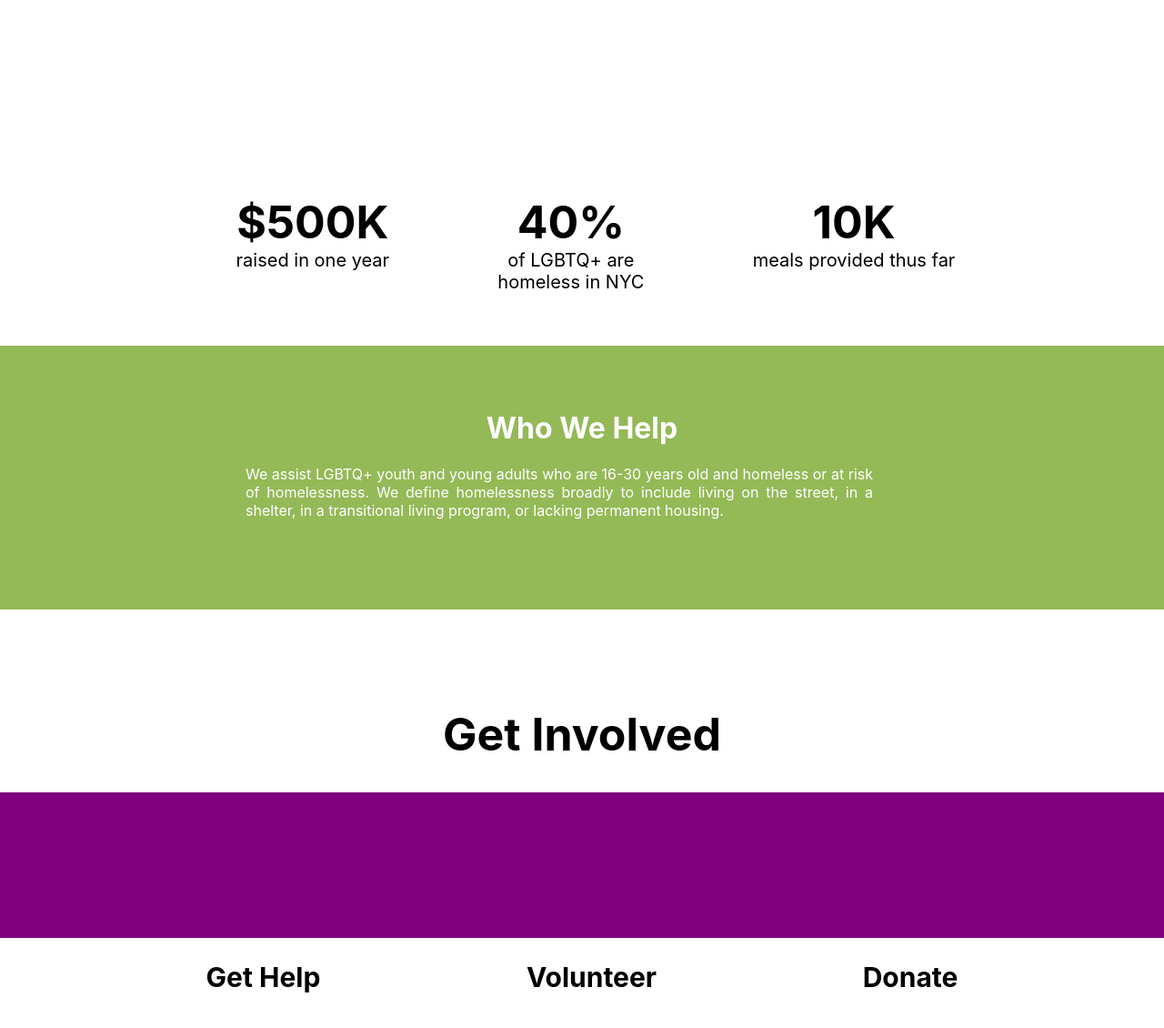
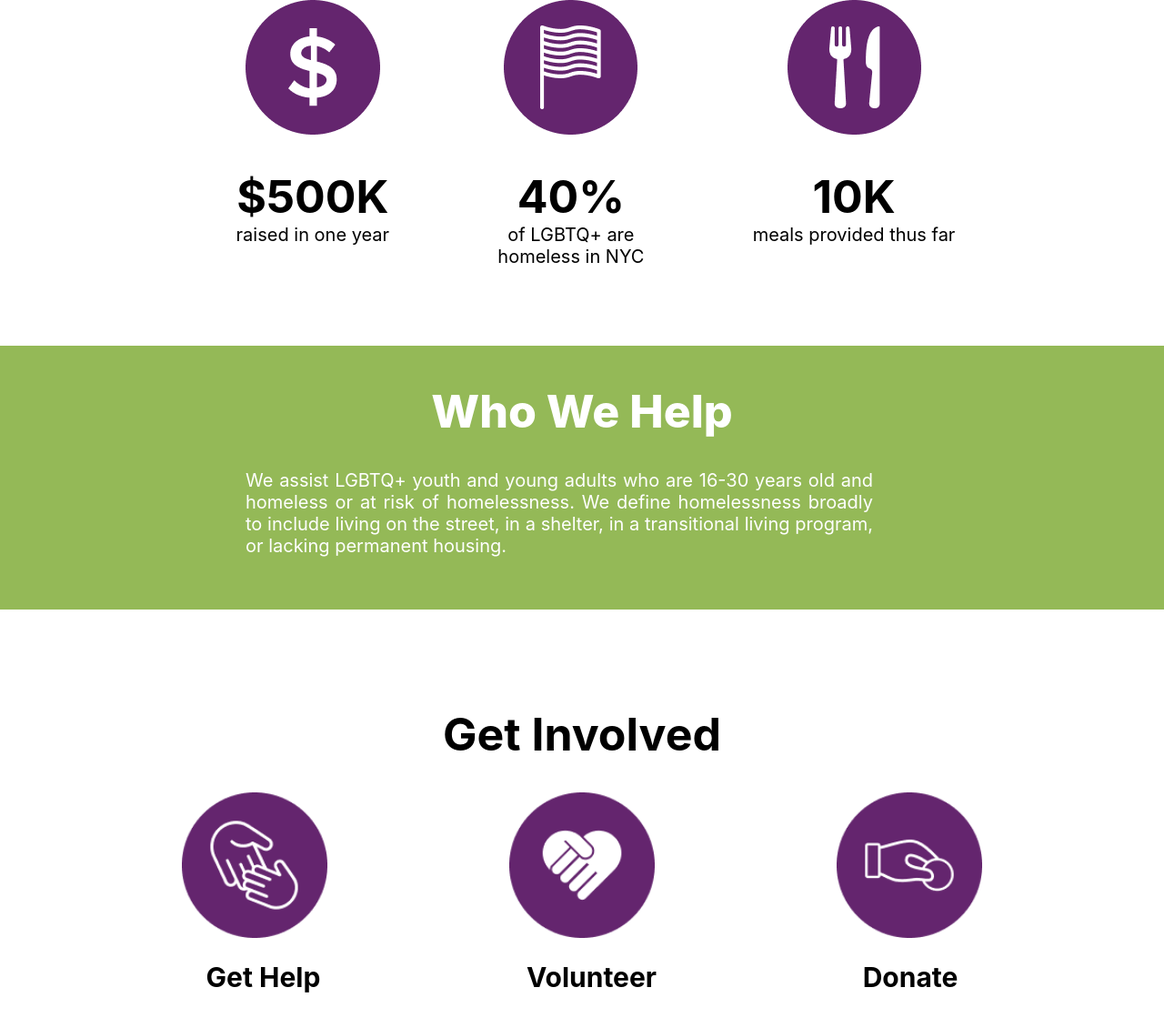
Before and after one commit to chrisratsimba123/new-alternatives-app, a React (Create React App) app in the folder client/: page / in a window 1280 px wide. Shown: the top 1130 px of the page at 91% size. Built offline with nearby package versions, Linux system fonts and the light colour scheme.

Commit message:
Homescreen Section  Images added and all section elements styled

```diff
--- a/client/src/Screens/Home/Home.css
+++ b/client/src/Screens/Home/Home.css
@@ -1,8 +1,4 @@
 
-
-
-
-/*
 /* <Homepage /> Section: First Row of Three Purple Icons*/
 .purple-icons-first {
   display: flex;
@@ -20,15 +16,10 @@
   flex-direction: column;
 }
 
-.icon-image {
-
-}
-
 .icon-text {
  display: flex;
  flex-direction: column;
  justify-content: space-evenly;
- padding-top: 180px;
 }
 
 .icon-text h1 {
@@ -40,6 +31,7 @@
   font-size: 20px;
   text-align: center;
 }
+
 /*
 /* <Homepage /> Section: Who We Help*/
 .who-we-help {
@@ -55,18 +47,19 @@
 }
 
 .who-we-help-h1{
+  font-size: 50px;
+  font-weight: 800;
   max-height: 290px;
 }
 
 .who-we-help-p {
+  font-size: 20px;
   height: 290;
   max-height: 290px;
   text-align: justify;
   text-justify: inter-word;
   margin: 0px 320px 50px 270px;
 }
-
-
 
 /*
 /* Homepage /> Section: Get Involved*/
@@ -80,9 +73,11 @@
   background-color: rgb(255,255,255);
 }
 
-.get-involved-icon {
+.get-involved-icons {
+  display: flex;
+  justify-content: space-evenly;
   height: 160px;
-  background-color: purple;
+
 }
 
 .get-involved-text {
--- a/client/src/Screens/Home/Home.jsx
+++ b/client/src/Screens/Home/Home.jsx
@@ -1,36 +1,44 @@
 import React, { useState, useEffect } from 'react'
 import './Home.css'
+import IconDollarSign from '../../Assets/purple-icon_dollar-sign.png'
+import IconFlag from '../../Assets/purple-icon_flag.png'
+import IconKnifeAndFork from'../../Assets/purple-icon_knife-and-fork.png'
+import IconTwoHands from'../../Assets/purple-icon_two-hands.png'
+import IconHandsHeart from '../../Assets/purple-icon_hands-heart.png'
+import IconHandWithCoin from '../../Assets/purple-icon_hand-with-coin.png'
+
+
 
 const Home = () => {
 
   return (
     <>
-      <div className='layout'>
-
-
-
-
-
-
-
-
       <div className='purple-icons-first'>
         <div className='icon'>
+          <div className='icon-image'>
+          <img src={IconDollarSign} alt='Icon: Dollar sign' />
             <div className='icon-text'>
               <h1>$500K</h1>
               <p>raised in one year</p>
             </div>
           </div>
+        </div>
         <div className='icon'>
+          <div className='icon-image'>
+          <img src={IconFlag} alt='Icon: Flag' />
           <div className='icon-text'>
               <h1>40%</h1>
               <p>of LGBTQ+ are<br/>homeless in NYC</p>
             </div>
          </div>
+        </div>
         <div className='icon'>
+          <div className='icon-image'>
+          <img src={IconKnifeAndFork} alt='Icon: Knife and fork' />
             <div className='icon-text'>
               <h1>10K</h1>
               <p>meals provided thus far</p>
+            </div>
           </div>
         </div>
         </div>
@@ -44,8 +52,10 @@ const Home = () => {
 
         <div className='get-involved'>
           <h1>Get Involved</h1>
-          <div className='get-involved-icon'>
-
+          <div className='get-involved-icons'>
+          <img src={IconTwoHands} alt='Icon: Two hands' />
+          <img src={IconHandsHeart} alt='Icon: Hands in the shape of a heart' />
+          <img src={IconHandWithCoin} alt='Icon: Hand with coin in between index finger and thumb' />
           </div>
             <div className='get-involved-text'>
               <h2>Get Help</h2>
@@ -54,10 +64,6 @@ const Home = () => {
           </div>
 
       </div>
-
-
-
-    </div>
     </>
     )
 }
```
Lines whose indentation alone changed are shown as unchanged.
